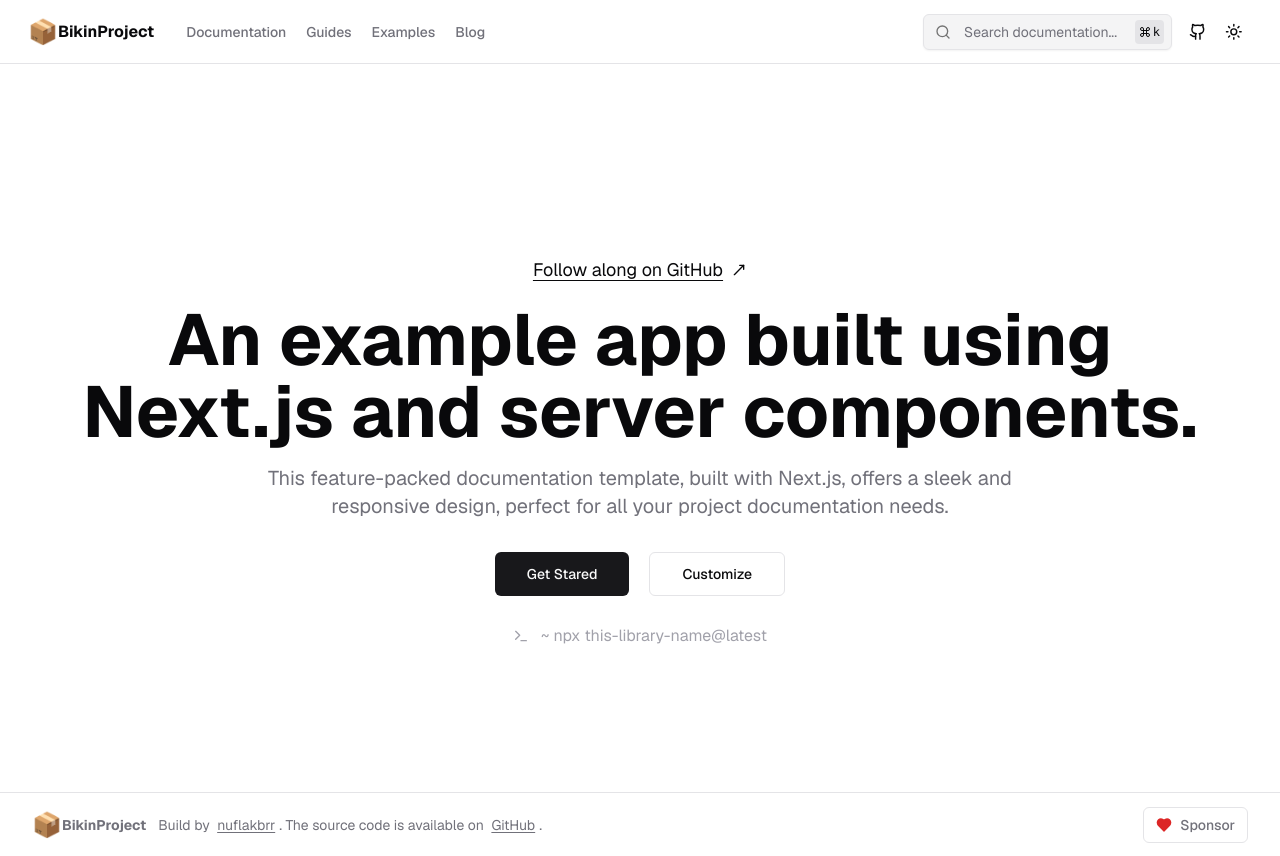
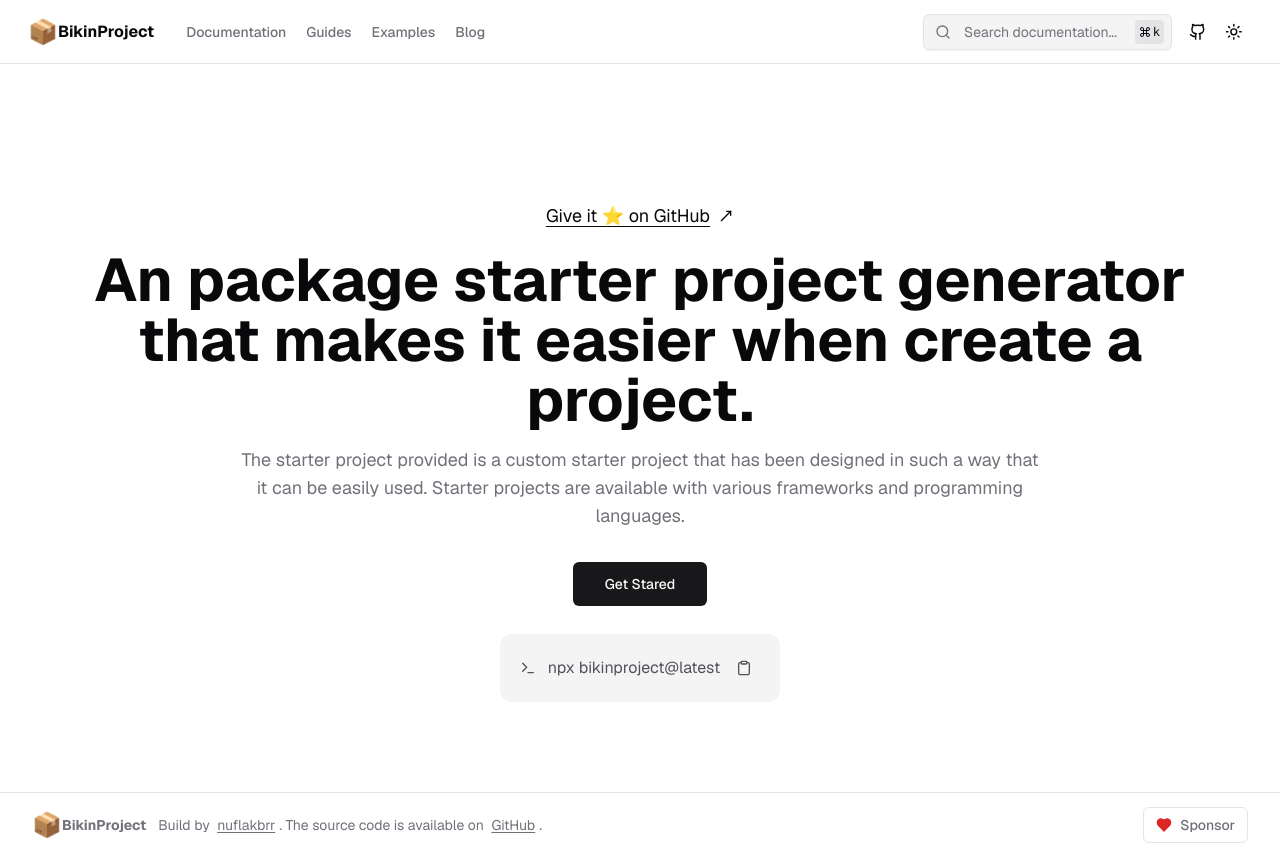
Before and after one commit to nuflakbrr/bikinproject, a Next.js app: page / in a window 1280 px wide. Built offline with nearby package versions, Linux system fonts and the light colour scheme.

Commit message:
upd: update content home page

```diff
--- a/app/page.tsx
+++ b/app/page.tsx
@@ -1,26 +1,38 @@
-import { buttonVariants } from "@/components/ui/button";
+'use client'
+import { Button, buttonVariants } from "@/components/ui/button";
+import { useToast } from "@/components/ui/use-toast";
 import { page_routes } from "@/lib/routes-config";
-import { MoveUpRightIcon, TerminalIcon } from "lucide-react";
+import { Clipboard, MoveUpRightIcon, TerminalIcon } from "lucide-react";
 import Link from "next/link";
 
 export default function Home() {
+  const { toast } = useToast();
+
+  const onCopy = (txt: string) => {
+    navigator.clipboard.writeText(txt);
+    toast({
+      description: 'Command successfull copied to clipboard!',
+    });
+  };
+
+
   return (
     <div className="flex sm:min-h-[91vh] min-h-[88vh] flex-col items-center justify-center text-center px-2 py-8">
       <Link
-        href="https://github.com/nisabmohd/Documentation-Template"
+        href="https://github.com/nuflakbrr/bikinproject"
+        className="flex items-center gap-2 mb-5 underline sm:text-lg underline-offset-4"
         target="_blank"
-        className="mb-5 sm:text-lg flex items-center gap-2 underline underline-offset-4"
+        rel="noopener noreferrer"
       >
-        Follow along on GitHub{" "}
+        Give it ⭐ on GitHub{" "}
         <MoveUpRightIcon className="w-4 h-4 font-extrabold" />
       </Link>
-      <h1 className="text-3xl font-bold mb-4 sm:text-7xl">
-        An example app built using Next.js and server components.
+      <h1 className="mb-4 text-3xl font-bold sm:text-6xl">
+        An package starter project generator that makes it easier when create a project.
       </h1>
-      <p className="mb-8 sm:text-xl max-w-[800px] text-muted-foreground">
-        This feature-packed documentation template, built with Next.js, offers a
-        sleek and responsive design, perfect for all your project documentation
-        needs.
+      <p className="mb-8 sm:text-lg max-w-[800px] text-muted-foreground">
+        The starter project provided is a custom starter project that has been designed in such a way that it can be easily used.
+        Starter projects are available with various frameworks and programming languages.
       </p>
       <div className="flex flex-row items-center gap-5">
         <Link
@@ -29,7 +41,7 @@ export default function Home() {
         >
           Get Stared
         </Link>
-        <Link
+        {/* <Link
           href="#"
           className={buttonVariants({
             variant: "outline",
@@ -38,10 +50,19 @@ export default function Home() {
           })}
         >
           Customize
-        </Link>
+        </Link> */}
       </div>
-      <span className="flex flex-row items-center gap-2 text-zinc-400 text-md mt-7 -mb-12 max-[800px]:mb-12">
-        <TerminalIcon className="w-4 h-4 mr-1" /> ~ npx this-library-name@latest
+      <span className="bg-zinc-100 dark:bg-zinc-900 p-5 rounded-xl flex flex-row items-center gap-2 text-zinc-600 dark:text-zinc-400 text-md mt-7 -mb-12 max-[800px]:mb-12">
+        <TerminalIcon className="w-4 h-4 mr-1" />
+        npx bikinproject@latest
+        <Button
+          onClick={() => onCopy("npx bikinproject@latest")}
+          className="bg-transparent border-none cursor-pointer"
+          variant="ghost"
+          size="xs"
+        >
+          <Clipboard className="w-4 h-4 font-extrabold text-zinc-600 dark:text-zinc-400" />
+        </Button>
       </span>
     </div>
   );
```
